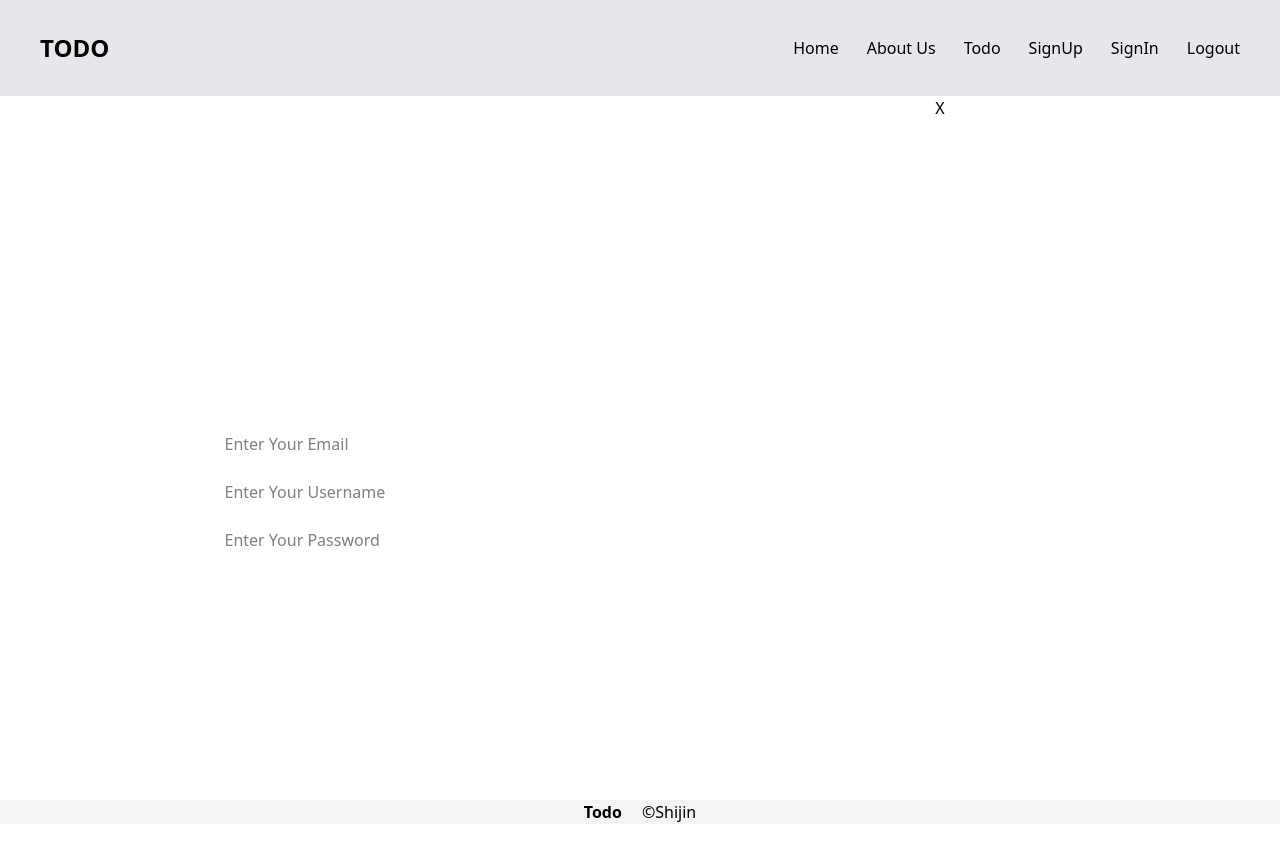
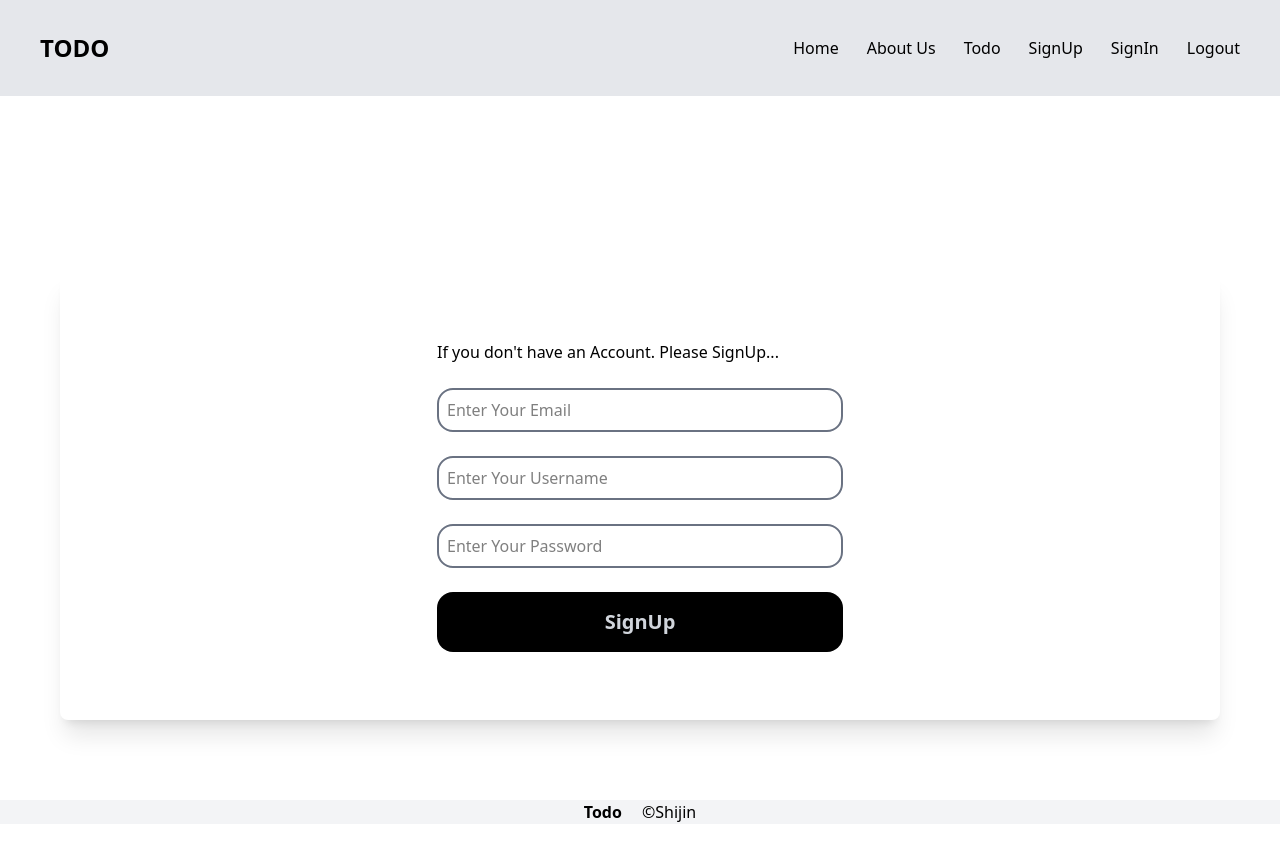
Before and after one commit to Shijin2k3/TODO-MERN, a React (Vite) app in the folder frontend/: page /signup in a window 1280 px wide. Shown: the top 860 px of the page. Built offline with nearby package versions, Linux system fonts and the light colour scheme.

Commit message:
feat:Initialized SignUp Page

```diff
--- a/frontend/src/components/signup/SignUp.jsx
+++ b/frontend/src/components/signup/SignUp.jsx
@@ -5,25 +5,29 @@ export const SignUp = () => {
     <div className='w-[100%] h-[88vh] px-10'>
       <div className=' '>
         <div className='flex justify-between '>
-          <div className='w-[50%] h-screen flex justify-center items-center '>
-            <div className='flex '>
-              <form className='flex flex-col' action="">
+          <div className='w-[100%] p-5 h-screen flex justify-center items-center '>
+            <div className='w-full py-14  rounded-lg shadow-xl bg-white font-medium flex  justify-center '>
+
+              <form className='w-[35%] flex flex-col' action="">
+                <h1 className='my-3 font-medium'>If you don't have an Account. Please SignUp... </h1>
                 <input
-                 className='p-2 mb-2' type="email" name="email"
+                 className='p-2 my-3 border-2 border-gray-500 rounded-2xl outline-none' type="email" name="email"
+
                   placeholder='Enter Your Email' autoComplete='off'
                 />
                 <input
-                 className='p-2 mb-2' type="text"  name="username"
+                 className='p-2 my-3 border-2 border-gray-500 rounded-2xl outline-none' type="text"  name="username"
                   placeholder='Enter Your Username' autoComplete='off'
                 />
                 <input
-                 className='p-2 mb-2' type="password" name="password"
+                 className='p-2 my-3 border-2 border-gray-500 rounded-2xl outline-none' type="password" name="password"
                   placeholder='Enter Your Password' autoComplete='off'
                 />
+                <button type='submit' className= 'my-3 bg-black font-bold text-xl text-gray-300 py-4 rounded-2xl cursor-pointer hover:bg-gray-950'>SignUp</button>
               </form>
             </div>
           </div>
-          <div className='w-[50%] text-center'>X</div>
+
         </div>
       </div>
     </div>
```
